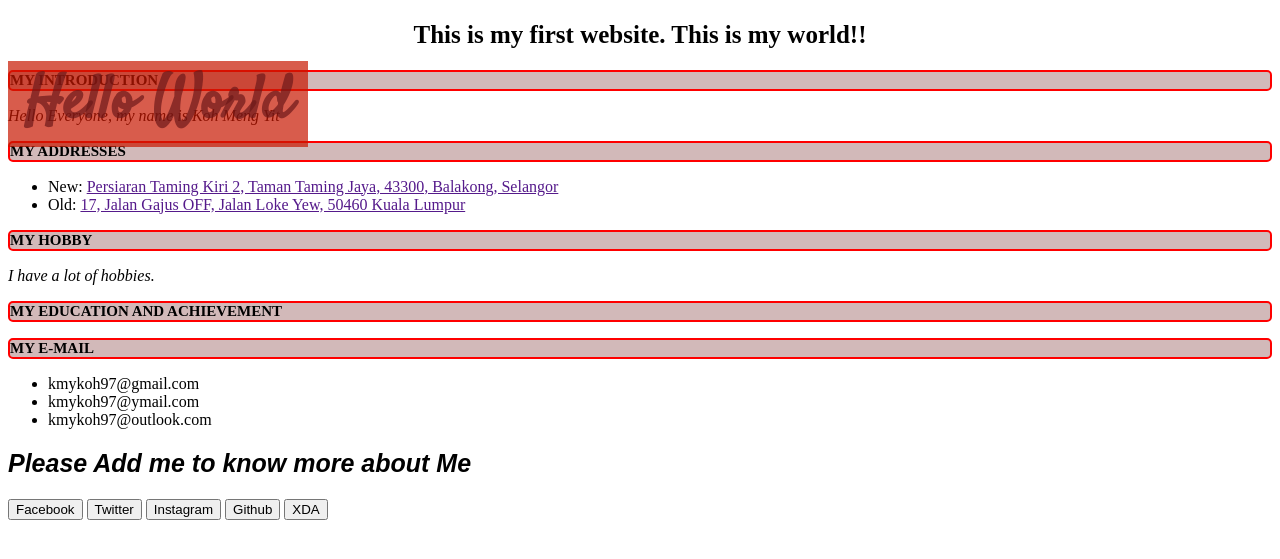
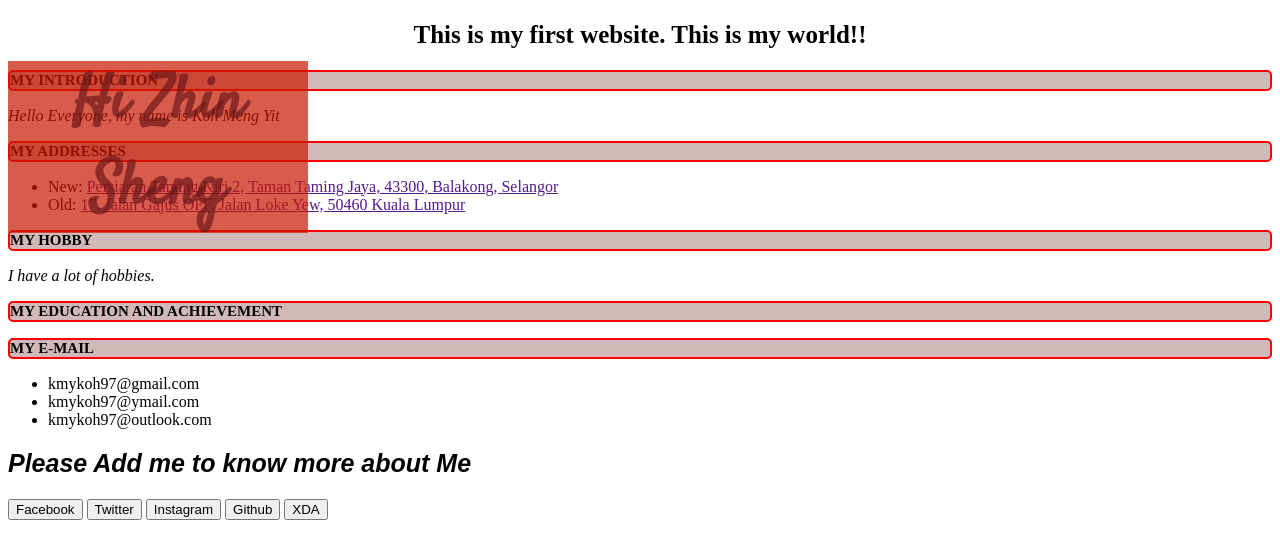
Before and after one commit to kmykoh97/My-first-website, a Jekyll site: the page built from index.md, in a window 1280 px wide. Shown: the top 559 px of the page. Built offline with Jekyll 4.4.1, drawn with Linux system fonts in a browser that asks for light colours; some web fonts are replaced; our own code applies the rules of GitHub Pages for plain Markdown files.

Commit message:
Update default.html
Temporary add some nonsense

```diff
--- a/_layouts/default.html
+++ b/_layouts/default.html
@@ -11,7 +11,7 @@
 <body>
 
 	<!--Introduction lines. Make it as attractive as possible!-->
-	<h1>Hello World</h1>
+	<h1>Hi Zhin Sheng</h1>
 	<h2>This is my first website. This is my world!!</h2>
 
 	<div class="MyIntroduction">
```
